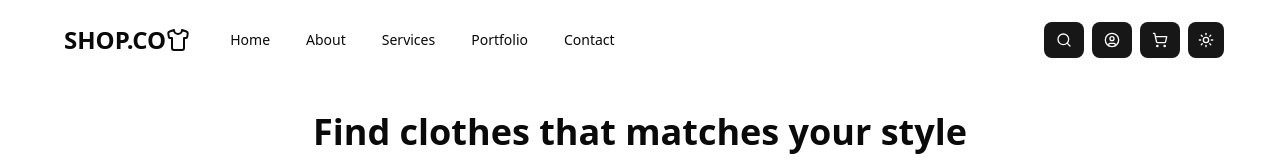
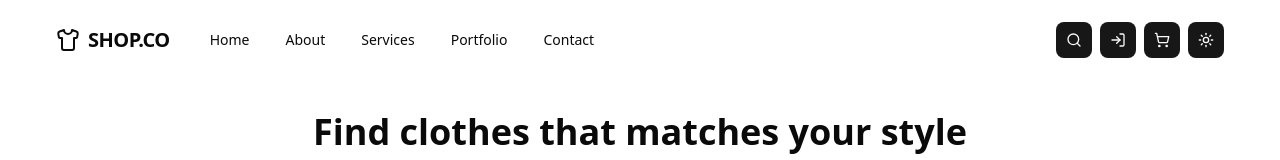
Before and after one commit to rdGxd/MiniEcommerce, a Next.js app in the folder frontend/: page / in a window 1280 px wide. Shown: the top 160 px of the page. Built offline with nearby package versions, Linux system fonts and the light colour scheme.

Commit message:
feat: adicionar js-cookie como dependência e refatorar o componente Header para gerenciar o estado de login
Signed-off-by: Rodrigo <rdg.hora1@gmail.com>

```diff
--- a/frontend/package.json
+++ b/frontend/package.json
@@ -17,9 +17,11 @@
     "@radix-ui/react-radio-group": "^1.3.8",
     "@radix-ui/react-separator": "^1.1.7",
     "@radix-ui/react-slot": "^1.2.3",
+    "@types/js-cookie": "^3.0.6",
     "class-variance-authority": "^0.7.1",
     "clsx": "^2.1.1",
     "embla-carousel-react": "^8.6.0",
+    "js-cookie": "^3.0.5",
     "lucide-react": "^0.544.0",
     "next": "15.5.3",
     "next-themes": "^0.4.6",
--- a/frontend/src/components/header/index.tsx
+++ b/frontend/src/components/header/index.tsx
@@ -1,140 +1,124 @@
+"use client";
+
 import { Button } from "@/components/ui/button";
-import { NavigationMenu, NavigationMenuLink, NavigationMenuList } from "@/components/ui/navigation-menu";
+import {
+  NavigationMenu,
+  NavigationMenuLink,
+  NavigationMenuList,
+} from "@/components/ui/navigation-menu";
 import { Sheet, SheetContent, SheetTrigger } from "@/components/ui/sheet";
-import { SearchIcon, ShoppingCartIcon, UserCircleIcon } from "lucide-react";
+import Cookies from "js-cookie";
+import {
+  LogInIcon,
+  SearchIcon,
+  ShoppingCartIcon,
+  UserCircleIcon,
+} from "lucide-react";
 import Link from "next/link";
-import { JSX, SVGProps } from "react";
+import { JSX, SVGProps, useEffect, useState } from "react";
 import { ModeToggle } from "../mode-toggle";
 
+// Itens de navegação centralizados em um único array
+const navItems = ["Home", "About", "Services", "Portfolio", "Contact"];
+
 export default function Header() {
+  const [isLoggedIn, setIsLoggedIn] = useState<boolean | null>(null);
+
+  useEffect(() => {
+    const token = Cookies.get("token");
+    setIsLoggedIn(!!token);
+  }, []);
+
   return (
     <div className="container mx-auto px-4 md:px-6 lg:px-8">
-      <header className="flex h-20 w-full shrink-0 items-center px-4 md:px-6">
+      <header className="flex h-20 w-full shrink-0 items-center justify-between px-4 md:px-6">
+        {/* Menu mobile */}
         <Sheet>
+          <div className="flex items-center lg:hidden">
             <SheetTrigger asChild>
-            <Button size="icon" className="lg:hidden">
+              <Button size="icon" aria-label="Abrir menu de navegação">
                 <MenuIcon className="h-6 w-6" />
-              <span className="sr-only">Toggle navigation menu</span>
               </Button>
             </SheetTrigger>
-          <SheetTrigger asChild>
-            <span className="ml-2 text-2xl leading-tight font-bold uppercase">
+            <Link
+              href="/"
+              className="ml-3 text-2xl font-bold tracking-tight uppercase"
+            >
               shop.co
-            </span>
-          </SheetTrigger>
+            </Link>
+          </div>
           <SheetContent side="left">
-            <Link href="#" prefetch={false}>
+            <Link href="/" className="mb-4 flex items-center gap-2">
               <ShirtIcon className="h-6 w-6" />
-              <span className="sr-only">ShadCN</span>
+              <span className="text-lg font-bold">shop.co</span>
             </Link>
             <div className="grid gap-2 py-6">
+              {navItems.map((item) => (
                 <Link
-                href="#"
-                className="flex w-full items-center py-2 text-lg font-semibold"
+                  key={item}
+                  href={`/${item.toLowerCase()}`}
+                  className="hover:text-primary flex w-full items-center py-2 text-lg font-semibold"
                   prefetch={false}
                 >
-                Home
+                  {item}
                 </Link>
-              <Link
-                href="#"
-                className="flex w-full items-center py-2 text-lg font-semibold"
-                prefetch={false}
-              >
-                About
-              </Link>
-              <Link
-                href="#"
-                className="flex w-full items-center py-2 text-lg font-semibold"
-                prefetch={false}
-              >
-                Services
-              </Link>
-              <Link
-                href="#"
-                className="flex w-full items-center py-2 text-lg font-semibold"
-                prefetch={false}
-              >
-                Portfolio
-              </Link>
-              <Link
-                href="#"
-                className="flex w-full items-center py-2 text-lg font-semibold"
-                prefetch={false}
-              >
-                Contact
-              </Link>
+              ))}
             </div>
           </SheetContent>
         </Sheet>
-        <Link href="#" className="mr-6 hidden lg:flex" prefetch={false}>
+
+        {/* Menu desktop */}
+        <div className="hidden items-center gap-6 lg:flex">
+          <Link href="/" className="flex items-center gap-2" prefetch={false}>
             <ShirtIcon className="h-6 w-6" />
-          <span className="sr-only">ShadCN</span>
+            <span className="text-xl font-bold tracking-tight uppercase">
+              shop.co
+            </span>
           </Link>
-        <NavigationMenu className="hidden lg:flex">
+
+          <NavigationMenu>
             <NavigationMenuList>
-            <NavigationMenuLink asChild>
+              {navItems.map((item) => (
+                <NavigationMenuLink asChild key={item}>
                   <Link
-                href="#"
-                className="group inline-flex h-9 w-max items-center justify-center rounded-md bg-white px-4 py-2 text-sm font-medium transition-colors hover:bg-gray-100 hover:text-gray-900 focus:bg-gray-100 focus:text-gray-900 focus:outline-none disabled:pointer-events-none disabled:opacity-50 data-[active]:bg-gray-100/50 data-[state=open]:bg-gray-100/50 dark:bg-gray-950 dark:hover:bg-gray-800 dark:hover:text-gray-50 dark:focus:bg-gray-800 dark:focus:text-gray-50 dark:data-[active]:bg-gray-800/50 dark:data-[state=open]:bg-gray-800/50"
+                    href={`/${item.toLowerCase()}`}
+                    className="group inline-flex h-9 w-max items-center justify-center rounded-md bg-white px-4 py-2 text-sm font-medium transition-colors hover:bg-gray-100 hover:text-gray-900 dark:bg-gray-950 dark:hover:bg-gray-800 dark:hover:text-gray-50"
                     prefetch={false}
                   >
-                Home
+                    {item}
                   </Link>
                 </NavigationMenuLink>
-            <NavigationMenuLink asChild>
-              <Link
-                href="#"
-                className="group inline-flex h-9 w-max items-center justify-center rounded-md bg-white px-4 py-2 text-sm font-medium transition-colors hover:bg-gray-100 hover:text-gray-900 focus:bg-gray-100 focus:text-gray-900 focus:outline-none disabled:pointer-events-none disabled:opacity-50 data-[active]:bg-gray-100/50 data-[state=open]:bg-gray-100/50 dark:bg-gray-950 dark:hover:bg-gray-800 dark:hover:text-gray-50 dark:focus:bg-gray-800 dark:focus:text-gray-50 dark:data-[active]:bg-gray-800/50 dark:data-[state=open]:bg-gray-800/50"
-                prefetch={false}
-              >
-                About
-              </Link>
-            </NavigationMenuLink>
-            <NavigationMenuLink asChild>
-              <Link
-                href="#"
-                className="group inline-flex h-9 w-max items-center justify-center rounded-md bg-white px-4 py-2 text-sm font-medium transition-colors hover:bg-gray-100 hover:text-gray-900 focus:bg-gray-100 focus:text-gray-900 focus:outline-none disabled:pointer-events-none disabled:opacity-50 data-[active]:bg-gray-100/50 data-[state=open]:bg-gray-100/50 dark:bg-gray-950 dark:hover:bg-gray-800 dark:hover:text-gray-50 dark:focus:bg-gray-800 dark:focus:text-gray-50 dark:data-[active]:bg-gray-800/50 dark:data-[state=open]:bg-gray-800/50"
-                prefetch={false}
-              >
-                Services
-              </Link>
-            </NavigationMenuLink>
-            <NavigationMenuLink asChild>
-              <Link
-                href="#"
-                className="group inline-flex h-9 w-max items-center justify-center rounded-md bg-white px-4 py-2 text-sm font-medium transition-colors hover:bg-gray-100 hover:text-gray-900 focus:bg-gray-100 focus:text-gray-900 focus:outline-none disabled:pointer-events-none disabled:opacity-50 data-[active]:bg-gray-100/50 data-[state=open]:bg-gray-100/50 dark:bg-gray-950 dark:hover:bg-gray-800 dark:hover:text-gray-50 dark:focus:bg-gray-800 dark:focus:text-gray-50 dark:data-[active]:bg-gray-800/50 dark:data-[state=open]:bg-gray-800/50"
-                prefetch={false}
-              >
-                Portfolio
-              </Link>
-            </NavigationMenuLink>
-            <NavigationMenuLink asChild>
-              <Link
-                href="#"
-                className="group inline-flex h-9 w-max items-center justify-center rounded-md bg-white px-4 py-2 text-sm font-medium transition-colors hover:bg-gray-100 hover:text-gray-900 focus:bg-gray-100 focus:text-gray-900 focus:outline-none disabled:pointer-events-none disabled:opacity-50 data-[active]:bg-gray-100/50 data-[state=open]:bg-gray-100/50 dark:bg-gray-950 dark:hover:bg-gray-800 dark:hover:text-gray-50 dark:focus:bg-gray-800 dark:focus:text-gray-50 dark:data-[active]:bg-gray-800/50 dark:data-[state=open]:bg-gray-800/50"
-                prefetch={false}
-              >
-                Contact
-              </Link>
-            </NavigationMenuLink>
+              ))}
             </NavigationMenuList>
           </NavigationMenu>
-        <div className="ml-auto flex gap-2">
-          <Button>
+        </div>
+
+        {/* Ações do usuário */}
+        <div className="flex items-center gap-2">
+          <Button size="icon" aria-label="Pesquisar">
             <SearchIcon />
           </Button>
-          <Button>
-            <UserCircleIcon />
+
+          {isLoggedIn !== null && (
+            <Button size="icon" aria-label={isLoggedIn ? "Perfil" : "Entrar"}>
+              {isLoggedIn ? <UserCircleIcon /> : <LogInIcon />}
             </Button>
-          <Button>
+          )}
+
+          <Button size="icon" aria-label="Carrinho de compras">
             <ShoppingCartIcon />
           </Button>
+
           <ModeToggle />
         </div>
       </header>
     </div>
   );
 }
+
+/* =======================
+  ÍCONES AUXILIARES
+======================= */
 
 function MenuIcon(props: JSX.IntrinsicAttributes & SVGProps<SVGSVGElement>) {
   return (
```
Also changed, not shown: 1 other file (tests, documents, lock files or other folders). Lines whose indentation alone changed are shown as unchanged.
